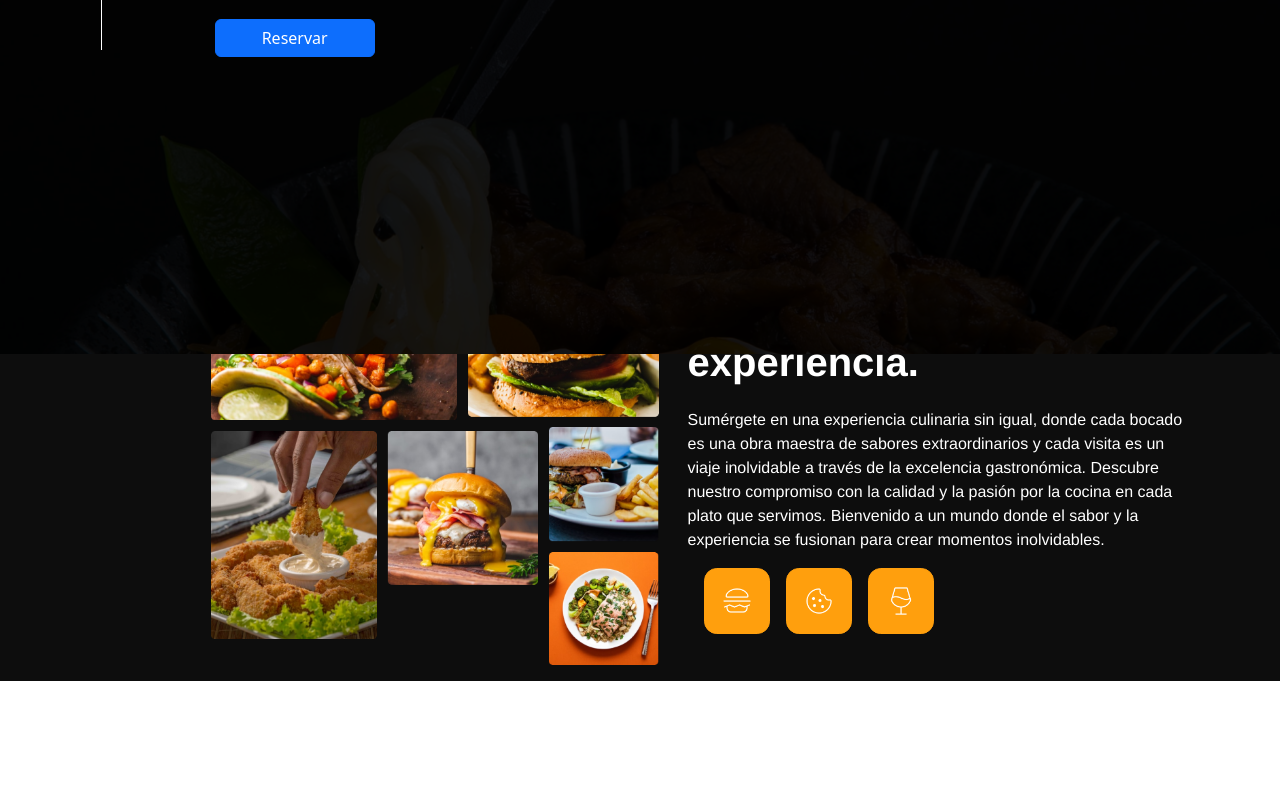
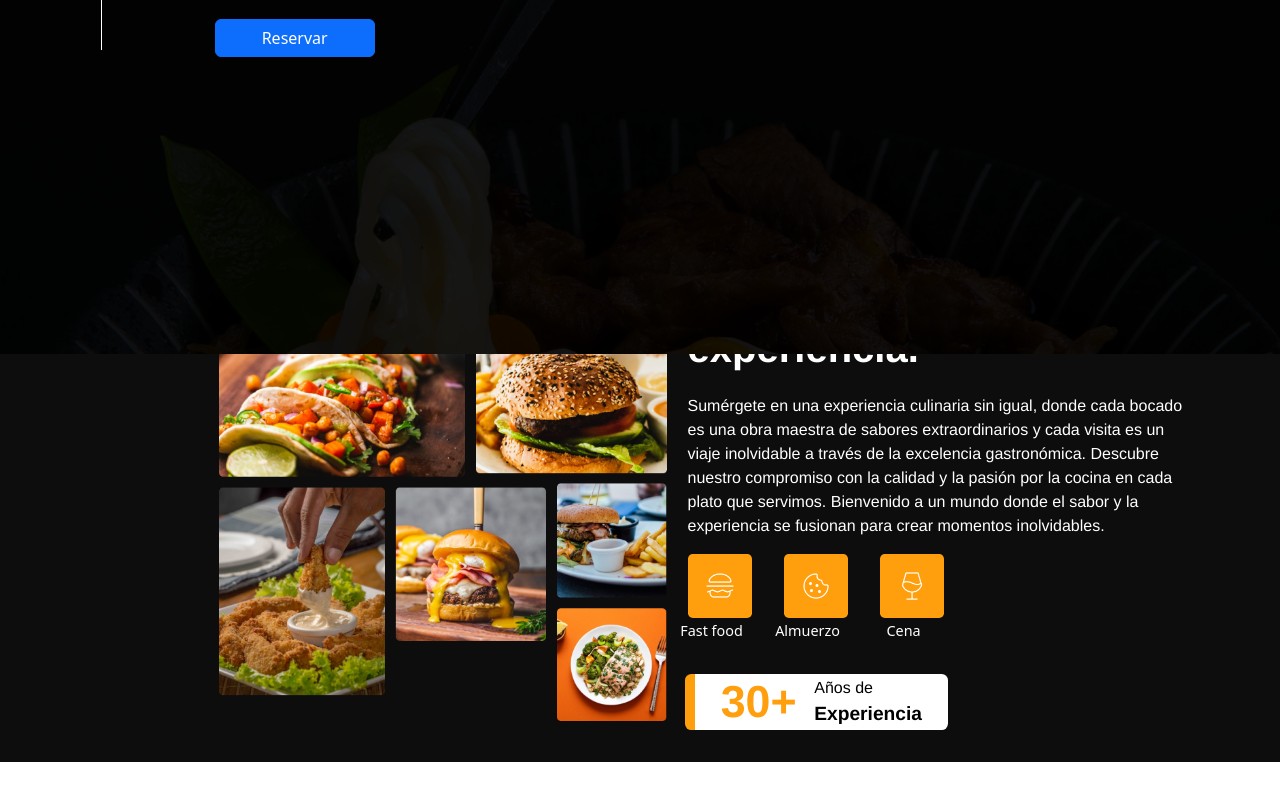
Before and after one commit to ftarulli/fd-git, a React (Vite) app: page / in a window 1280 px wide. Shown: the part 446-1246 px from the top of the page. Before the commit the page ends 1175 px from the top, so only its background shows below. Built offline with nearby package versions, Linux system fonts and the light colour scheme.

Commit message:
termino sección experiencia

```diff
--- a/src/css/home.css
+++ b/src/css/home.css
@@ -7,6 +7,9 @@
 .container-general {
   background-color: #0d0d0d;
 }
+
+/*Sección principal*/
+
 .container-imagen-principal {
   background-image: url(../assets/img_home/fideos-carne.png);
   background-position: center;
@@ -101,6 +104,7 @@
 /*Sección elegirnos*/
 .container-elegirnos {
   color: white;
+  margin: 5rem;
 }
 .container-filas-elegirnos {
   display: flex;
@@ -110,7 +114,7 @@
 
 .imagen-grupo-elegirnos {
   width: 50%;
-  padding-left: 7rem;
+  padding-left: 7.5rem;
 }
 
 .imagen-grupo-elegirnos img {
@@ -126,22 +130,61 @@
 .container-iconos-elegirnos {
   display: flex;
   justify-content: flex-start;
+  margin-left: -2rem;
 }
 
-.container-iconos-elegirnos div {
-  border: 1px solid #ff9f0d;
+.iconos-elegirnos {
   background-color: #ff9f0d;
-  /* width: 4rem; */
-  margin-left: 1rem;
-  border-radius: 0.8rem;
+  margin-left: 2rem;
+  border-radius: 0.3rem;
 }
 
-.container-iconos-elegirnos div img {
+.iconos-elegirnos img {
   width: 4rem;
   padding: 1rem;
 }
-/*Media queries*/
 
+.iconos-texto-elegirnos {
+  text-align: center;
+}
+
+.iconos-texto-elegirnos div span {
+  margin-left: 1rem;
+  font-size: 0.9rem;
+}
+
+.cajita-experiencia {
+  margin-top: 2rem;
+  margin-bottom: 2rem;
+  color: black;
+  background-color: white;
+  border-radius: 0.4rem;
+  width: 16.4rem;
+  padding: 1rem;
+  height: 3.5rem;
+  border-left: 10px solid #ff9f0d;
+  display: flex;
+  justify-content: space-evenly;
+  align-items: center;
+  margin-left: -0.9rem;
+}
+
+.numero-experiencia {
+  font-size: 2.8rem;
+  font-family: Helvetica, sans-serif;
+  font-weight: 700;
+  color: #ff9f0d;
+  padding-right: 0.5rem;
+}
+
+.experiencia-texto {
+  font-family: Helvetica, sans-serif;
+}
+
+.experiencia-destacado {
+  font-weight: 700;
+  font-size: 1.2rem;
+}
 @media screen and (max-width: 576px) {
   .container-columnas {
     padding-top: 1rem;
--- a/src/pages/HomePage.jsx
+++ b/src/pages/HomePage.jsx
@@ -54,14 +54,15 @@ const HomePage = () => {
 
       {/*Sección elegirnos */}
 
-      <div className="container-fluid container-elegirnos my-5">
+      <div className="container-fluid container-elegirnos">
         <div className="row container-filas-elegirnos">
+          {/*Columna grupo de imágenes*/}
           <div className="col-10 col-md-5">
             <div className="imagen-grupo-elegirnos">
               <img src={grupo} alt="" />
             </div>
           </div>
-
+          {/*Columna texto e iconos*/}
           <div className="col col-10 col-md-5">
             <div>
               <p className="texto_uno">¿Por qué elegirnos?</p>
@@ -82,14 +83,45 @@ const HomePage = () => {
             </div>
 
             <div className="container-iconos-elegirnos">
-              <div>
-                <img src={Hamburger} alt="" />
+              <div className="iconos-texto-elegirnos">
+                <div className="iconos-elegirnos">
+                  <img src={Hamburger} alt="" />
+                </div>
+
+                <div>
+                  <span>Fast food</span>
+                </div>
               </div>
-              <div>
-                <img src={Cookie} alt="" />
+
+              <div className="iconos-texto-elegirnos">
+                <div className="iconos-elegirnos">
+                  <img src={Cookie} alt="" />
+                </div>
+
+                <div>
+                  <span>Almuerzo</span>
+                </div>
               </div>
-              <div>
-                <img src={Wine} alt="" />
+
+              <div className="iconos-texto-elegirnos">
+                <div className="iconos-elegirnos">
+                  <img src={Wine} alt="" />
+                </div>
+
+                <div>
+                  <span>Cena</span>
+                </div>
+              </div>
+            </div>
+
+            <div className="container">
+              <div className="cajita-experiencia">
+                <span className="numero-experiencia">30+</span>
+                <div className="experiencia-texto">
+                  <span>Años de</span>
+                  <br />
+                  <span className="experiencia-destacado">Experiencia</span>
+                </div>
               </div>
             </div>
           </div>
```
